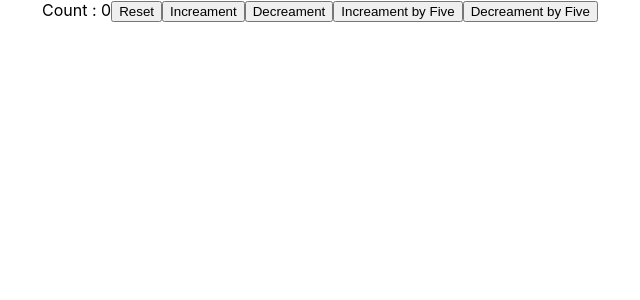
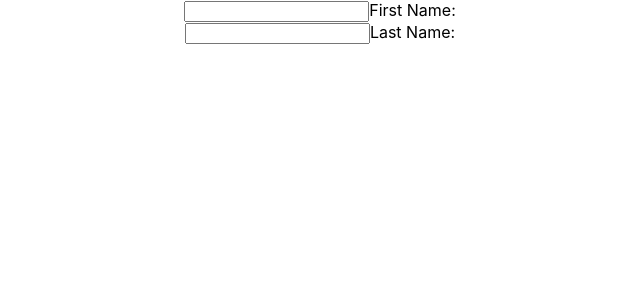
Before and after one commit to elizarafee/react-hooks, a React (Create React App) app: page / in a window 1280 px wide. Shown: the top 300 px of the page, without its empty margins (320-960 px from the left). Built offline with nearby package versions, Linux system fonts and the light colour scheme.

Commit message:
usestate with object, manually marge and update values by spread operator

```diff
--- a/src/App.js
+++ b/src/App.js
@@ -1,13 +1,15 @@
 import './App.css';
 import './components/useHook.component';
 // import UseHook from './components/useHook.component';
-import PrevState from './components/prevState.component';
+// import PrevState from './components/prevState.component';
+import UseStateObject from './components/useStateObject.component';
 
 function App() {
   return (
     <div className="App">
       {/* <UseHook /> */}
-      <PrevState />
+      {/* <PrevState /> */}
+      <UseStateObject />
     </div>
   );
 }
--- /dev/null
+++ b/src/components/useStateObject.component.js
@@ -0,0 +1,27 @@
+// useState doesn't automatically marge and update the object that's why we need to use spread operator to automatically marge and update by use state
+
+import React, { useState } from 'react'
+
+function UseStateObject(props) {
+    const [name, setName] = useState({ firstName: '', lastName: '' });
+
+    return (
+        <>
+            <form>
+                <input
+                    value={name.firstName}
+                    onChange={e => setName({ ...name, firstName: e.target.value })}>
+                </input>
+                First Name: {name.firstName}
+                <br></br>
+                <input
+                    value={name.lastName}
+                    onChange={e => setName({ ...name, lastName: e.target.value })}>
+                </input>
+                Last Name: {name.lastName}
+            </form>
+        </>
+    )
+}
+
+export default UseStateObject;
```
